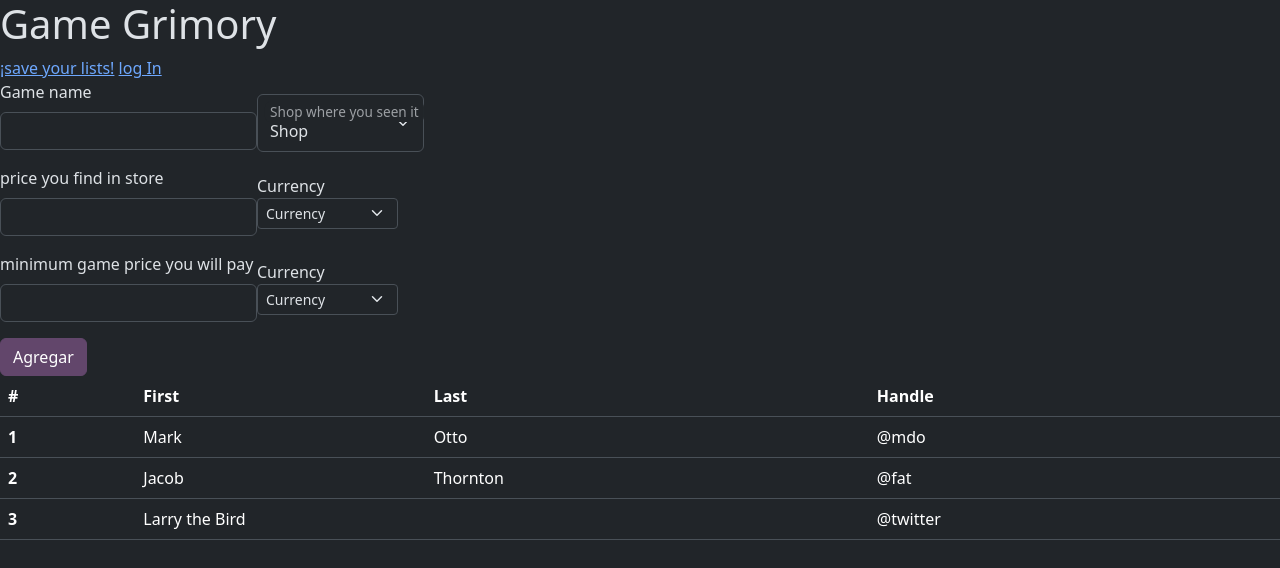
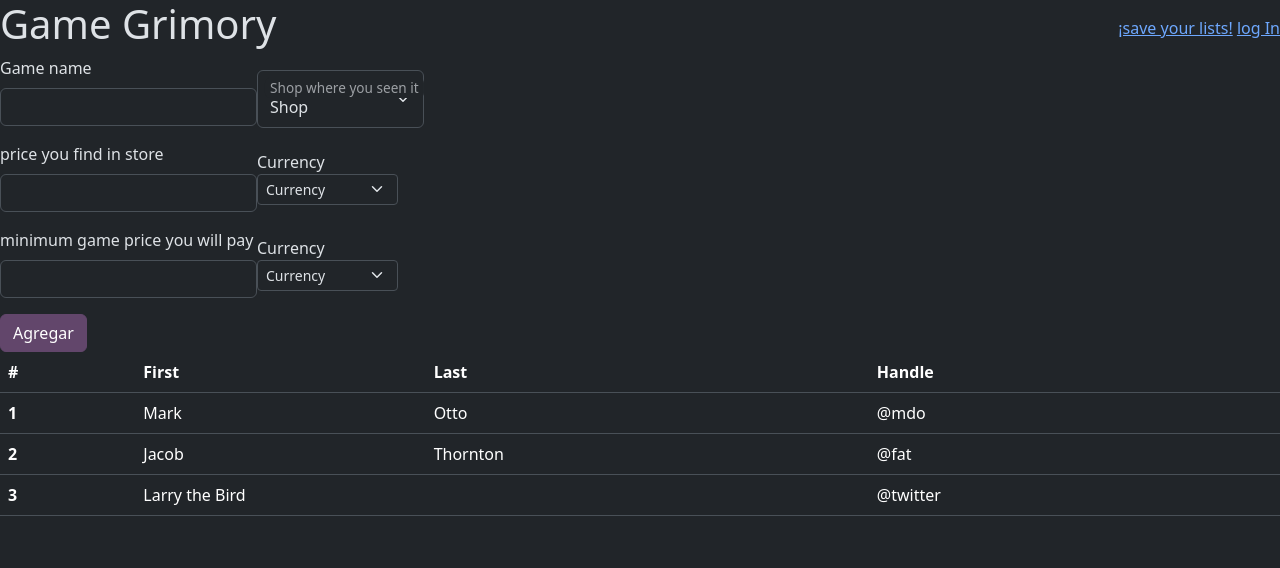
Before and after one commit to SanDaws/Game-grimory, a website built with Vite: page index.html in a window 1280 px wide. Built offline with nearby package versions, Linux system fonts and the light colour scheme.

Commit message:
fix: nav var fixed

```diff
--- a/index.html
+++ b/index.html
@@ -18,7 +18,7 @@
     <title>Game Grimory</title>
 </head>
 <body data-bs-theme="dark">
-<header>
+<header class="d-flex align-items-center justify-content-between">
     <h1>Game Grimory</h1>
     <nav>
         <a href="./src/pages/auth/register.html">¡save your lists!</a>
```
